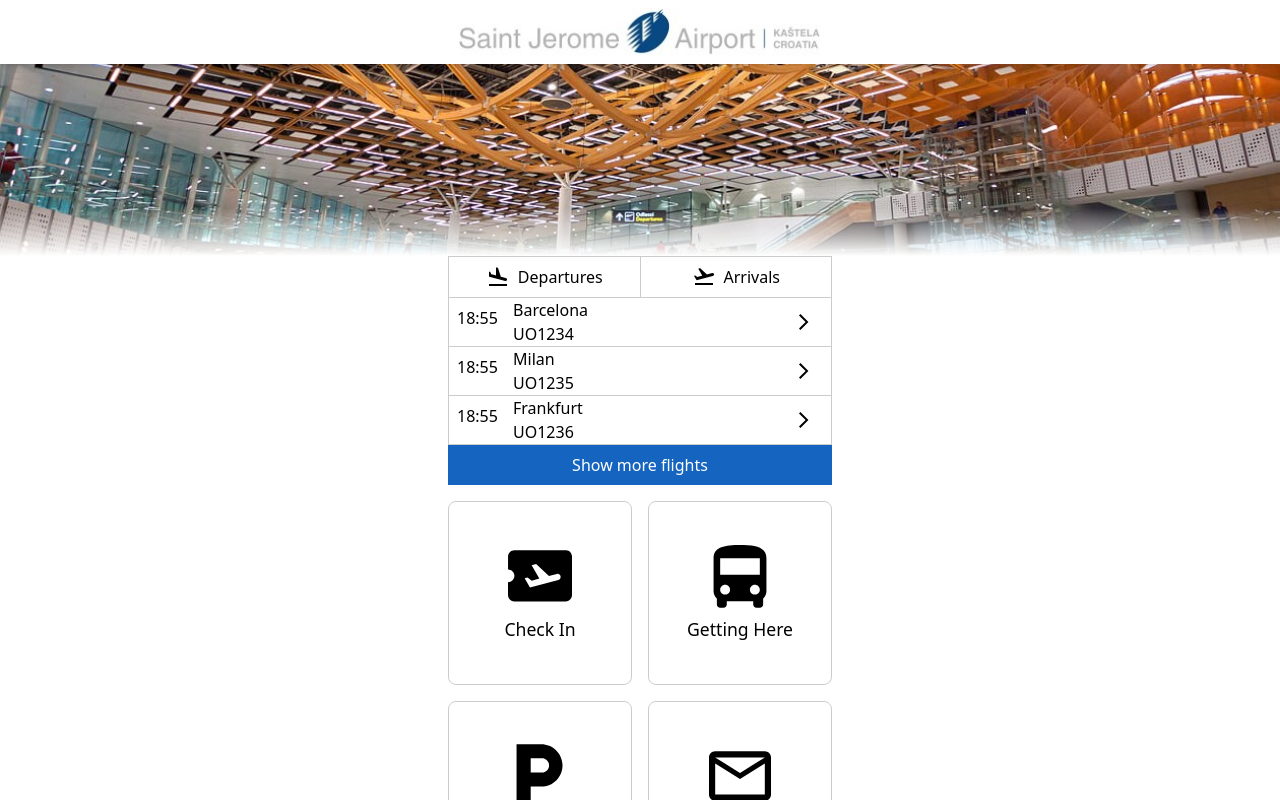
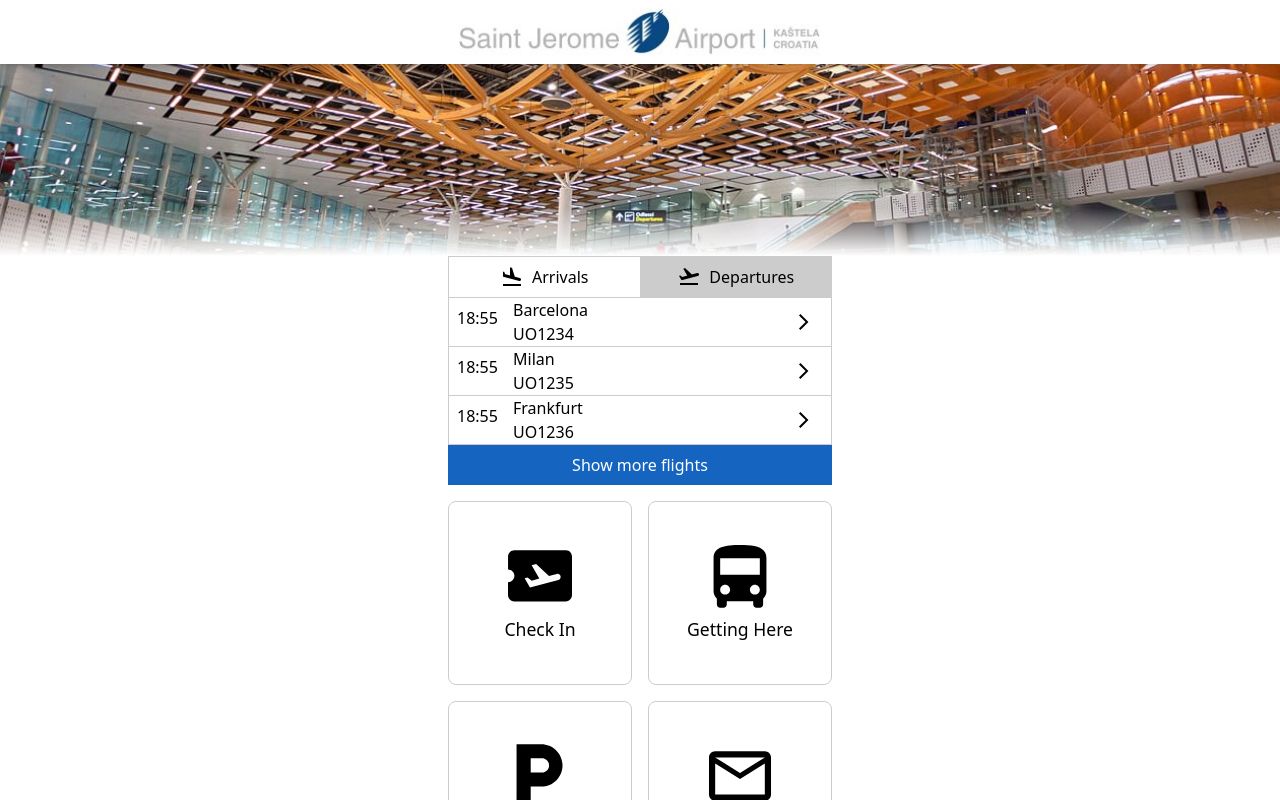
Before and after one commit to kristijan-pajtasev/vue-airport-mobile-site, a Vue app: page / in a window 1280 px wide. Built offline with nearby package versions, Linux system fonts and the light colour scheme; the HTML template or start-up script is replaced by a standard one.

Commit message:
flights toggle

```diff
--- a/src/components/Flights/FlightsComponent.vue
+++ b/src/components/Flights/FlightsComponent.vue
@@ -4,11 +4,12 @@ import HomePageTiles from "@/components/HomePageTiles.vue";
 import IconArrivals from "@/components/icons/IconArrivals.vue";
 import IconDepartures from "@/components/icons/IconDepartures.vue";
 import IconArrowRight from "@/components/icons/IconArrowRight.vue";
-import { useStore } from 'vuex'
+import {useStore} from 'vuex'
 
 const store = useStore();
 console.log("useStore: ", store, store.state.count)
 store.dispatch("getFlights")
+
 interface FlightsType {
   destination: string;
   flightNumber: string;
@@ -23,23 +24,36 @@ const flights = computed(() => {
 const isLoading = computed(() => {
   return store.getters.isLoading
 })
-// console.log("other", otherFlights)
+
+const flightDisplayType = ref("ARRIVALS")
+
+const toggleFlights = (type: string) => {
+  if (flightDisplayType.value !== type)
+    flightDisplayType.value = type;
+}
+
 </script>
 
 <template>
   <div class="flex flex-row border border-[#cccccc]">
     <button type="button"
-            class="flex-[1] flex flex-row gap-[0.5rem] items-center justify-center text-center p-[0.5rem] border-r border-r-[#cccccc]">
+            @click="toggleFlights('ARRIVALS')"
+            class="flex-[1] flex flex-row gap-[0.5rem] items-center justify-center text-center p-[0.5rem] border-r border-r-[#cccccc]"
+            :class="flightDisplayType === 'ARRIVALS' ? '' : 'bg-[#cccccc]'">
       <span class="inline-block h-[1.5rem]"><IconArrivals/></span>
+      Arrivals
+    </button>
+    <button type="button"
+            @click="toggleFlights('DEPARTURES')"
+            class="flex-[1] flex flex-row gap-[0.5rem] items-center justify-center text-center p-[0.5rem]"
+            :class="flightDisplayType === 'DEPARTURES' ? '' : 'bg-[#cccccc]'">
+      <span class="inline-block h-[1.5rem]"><IconDepartures/></span>
       Departures
     </button>
-    <button type="button"
-            class="flex-[1] flex flex-row gap-[0.5rem] items-center justify-center text-center p-[0.5rem]">
-      <span class="inline-block h-[1.5rem]"><IconDepartures/></span>
-      Arrivals
-    </button>
   </div>
-  <div v-if="isLoading" class="text-center p-[1rem] border border-[#cccccc] border-t-0">Loading data ...</div>
+  <div v-if="isLoading" class="text-center p-[1rem] border border-[#cccccc] border-t-0">Loading data
+    ...
+  </div>
   <div v-if="!isLoading" v-for="(flight, index) in flights" :key="flight.id"
        class="border border-[#cccccc] border-t-0">
     <div class="flex">
```
